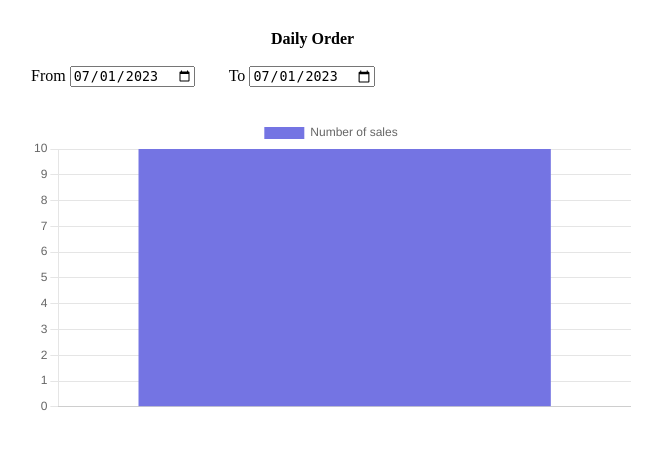
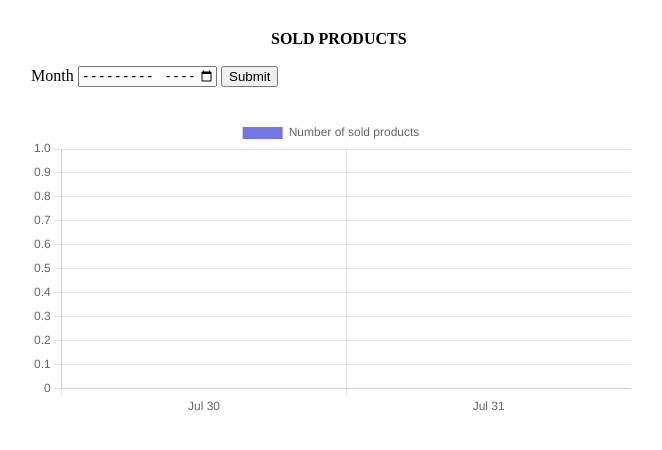
Before and after one commit to TranNguyenChiAn/Design, a PHP site: page /statistic/sales.php in a window 1280 px wide. Shown: the top 450 px of the page, without its empty margins (67-729 px from the left). Run offline with PHP 8.4, Linux system fonts and the light colour scheme; the visitor is signed in with stand-in values (Sample User, id 1); tables that the repository leaves empty or names only in its code hold one stand-in row (values such as "Sample post"); data that the repository does not hold is empty; some libraries are stand-ins or nearby versions.

Commit message:
Update sales.php

```diff
--- a/admin/homepage/statistic/sales.php
+++ b/admin/homepage/statistic/sales.php
@@ -33,13 +33,31 @@ if (!isset($_SESSION['email_admin'])) {
 <?php
 //mo ket noi
 include_once "../../connect/open.php";
-//Query để lấy dữ liệu từ bảng classes trên db về
-$sql = "SELECT sum(order_details.quantity) as quantity, orders.date_buy
-        FROM order_details
-        INNER JOIN orders ON order_details.order_id = orders.id
-        GROUP BY orders.date_buy";
+$tm = strtotime("today");
+$this_month =  date("Y-m", $tm);
+//Khai báo biến search
+$month = "";
+//Lấy giá trị được search về với điều kiện $_GET['search'] tồn tại
+if(isset($_POST['month'])) {
+    $month = $_POST['month'];
+    //Query để lấy dữ liệu từ bảng classes trên db về
+    $sql = "SELECT sum(order_details.quantity) as quantity, orders.date_buy
+            FROM order_details
+            INNER JOIN orders ON order_details.order_id = orders.id
+            WHERE orders.status = 2 AND orders.date_buy LIKE '%$month%'
+            GROUP BY orders.date_buy";
+    $result = mysqli_query($connect, $sql);
+}else{
+    //Query để lấy dữ liệu từ bảng classes trên db về
+    $sql = "SELECT sum(order_details.quantity) as quantity, orders.date_buy
+            FROM order_details
+            INNER JOIN orders ON order_details.order_id = orders.id
+            WHERE orders.status = 2 AND orders.date_buy LIKE '%$this_month%'
+            GROUP BY orders.date_buy";
+    $result = mysqli_query($connect, $sql);
+}
 //Chay query
-$result = mysqli_query($connect, $sql);
+
 
 foreach ($result as $data) {
     $amount[] = $data['quantity'];
@@ -49,26 +67,21 @@ foreach ($result as $data) {
 ?>
 <section style="margin: 0 0 0 90px" class="main_content">
     <div id="chart-container">
-        <h4 style="margin: 30px 0 18px 40%;"> Daily Order </h4>
-        From <input type="date" style="margin-right: 30px" onchange="startDateFilter(this)" value="2023-07-01" min="2023-07-01">
-        To <input type="date" onchange="endDateFilter(this)" value="2023-07-01" min="2023-07-01">
+        <h4 style="margin: 30px 0 18px 40%;"> SOLD PRODUCTS </h4>
+        <form method="post" action="">
+            Month <input type="month" name="month" value="<?= $month ?>" min="2022-07" max="<?= $this_month ?>">
+            <input type="submit">
+        </form>
         <canvas id="myChart" style="display: block;width:100%;max-width:600px; margin: 30px 0 0 0;"></canvas>
     </div>
     <script>
         const dateArrayJS = <?php echo json_encode($date_buy)?>;
-        //console.log(dateArrayJS);
-
-        const dateChartJS = dateArrayJS.map((day, index) => {
-            let dayjs = new Date(day);
-            return dayjs.setHours(0, 0, 0, 0);
-        });
-
-        console.log(dateChartJS);
+        console.log(dateArrayJS);
 
         const data = {
             labels: dateArrayJS,
             datasets: [{
-                label: 'Number of sales',
+                label: 'Number of sold products',
                 fill: false,
                 lineTension: 0,
                 backgroundColor: ['rgb(116,116,227)'],
@@ -110,22 +123,21 @@ foreach ($result as $data) {
             config
         );
 
-        function endDateFilter(date){
-            const endDate = new Date(date.value);
-            console.log(endDate)
-            myChart.config.options.scales.x.max = endDate.setHours(0, 0, 0, 0);
-            myChart.update();
-        }
-
-
-        function startDateFilter(date){
-            const startDate = new Date(date.value);
-            console.log(startDate)
-            myChart.config.options.scales.x.min = startDate.setHours(0, 0, 0, 0);
-            myChart.update();
-        }
-
-
+        // function endDateFilter(date){
+        //     const endDate = new Date(date.value);
+        //     console.log(endDate)
+        //     myChart.config.options.scales.x.max = endDate;
+        //     myChart.update();
+        // }
+        //
+        //
+        // function startDateFilter(date){
+        //     const startDate = new Date(date.value);
+        //     console.log(startDate)
+        //
+        //     myChart.config.options.scales.x.min = startDate;
+        //     myChart.update();
+        // }
 
     </script>
 </section>
```
